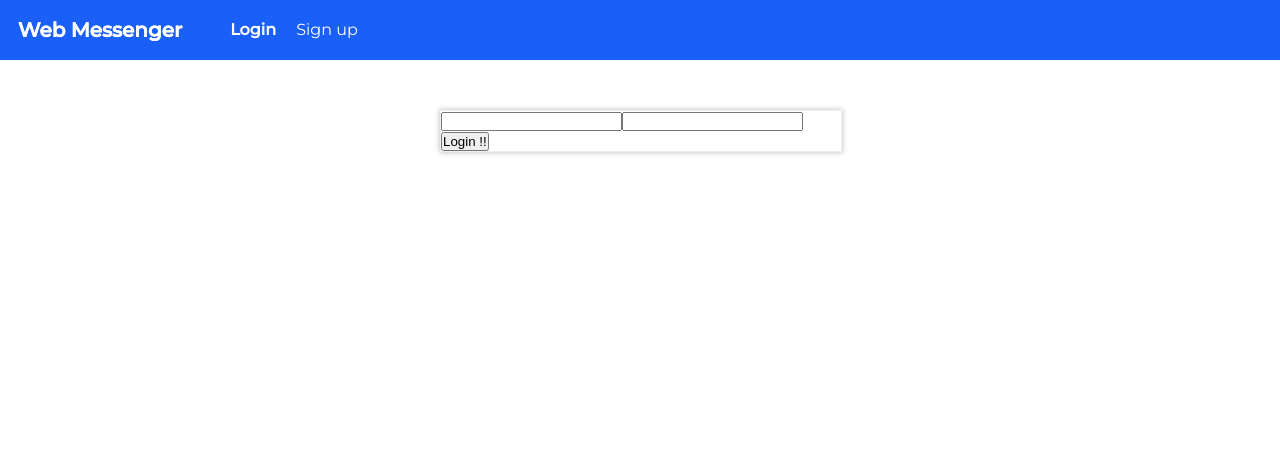
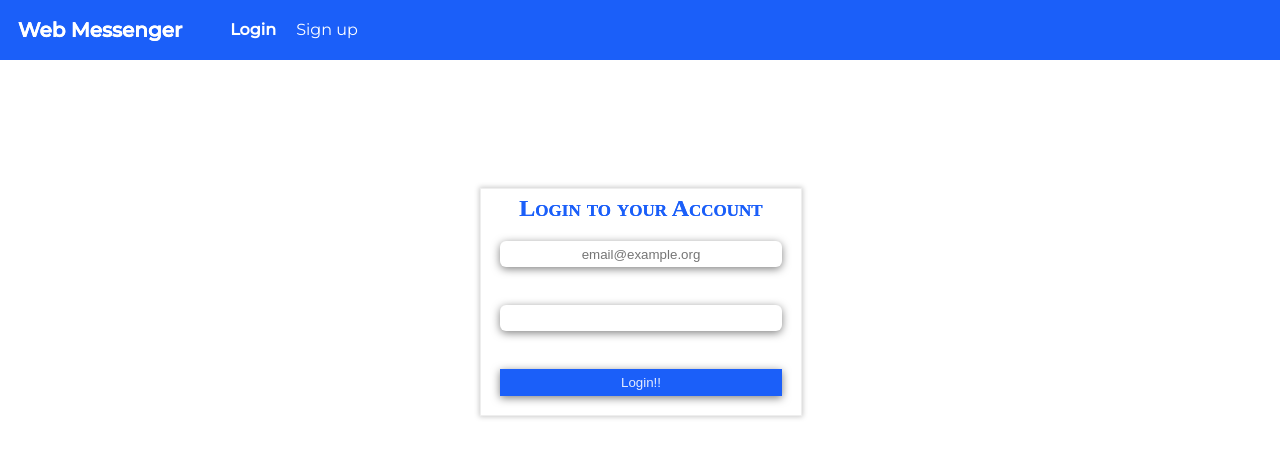
Before and after one commit to joseenrique-dev/chat-react-fc-redux-firebase, a React (Create React App) app: page /login in a window 1280 px wide. Shown: the top 458 px of the page. Built offline with nearby package versions, Linux system fonts and the light colour scheme.

Commit message:
added styles in login and register.

```diff
--- a/src/containers/LoginPage/index.js
+++ b/src/containers/LoginPage/index.js
@@ -45,12 +45,18 @@ const LoginPage = (props) => {
   return(
     <Layout>
       <div className="loginContainer">
+
         <Card>
+        <h2 className="title-auth">Login to your Account</h2>
           <form onSubmit={userLogin} autoComplete="on">
-            <input type="text" value={email} onChange={e => setEmail(e.target.value)}/>
-            <input type="password" value={password} onChange={e => setPassword(e.target.value)}/>
-            <div>
-              <button type="submit">Login !!</button>
+            <div className="inp">
+              <input type="text" placeholder="email@example.org" value={email} onChange={e => setEmail(e.target.value)}/>
+            </div>
+            <div className="inp">
+              <input type="password" value={password} onChange={e => setPassword(e.target.value)}/>
+            </div>
+            <div className="inp">
+              <button type="submit">Login!!</button>
             </div>
           </form>
         </Card>
--- a/src/containers/LoginPage/style.css
+++ b/src/containers/LoginPage/style.css
@@ -1,6 +1,42 @@
 .loginContainer,
 .registerContainer{
-    width: 400px;
+    /* width: 400px; */
     position: relative;
-    margin: 50px auto;
+    /* margin: 50px auto; */
+    width: 25%;
+    margin: 10% auto;
 }
+.inp{
+    display: flex;
+    justify-content: center;
+    padding: 19px;
+}
+
+.title-auth{
+    color: #1b5ff9;
+    text-shadow: 0 0;
+    text-align: center;
+    padding-top: 6px;
+    font-family: cursive;
+    font-variant: petite-caps;
+}
+
+input{
+    width: 100%;
+    border: none;
+    background-color: white;
+    box-shadow: 0 0 0 0 rgba();
+    box-shadow: 0 2px 9px 0 rgb(0 0 0 / 50%);
+    height: 26px;
+    border-radius: 6px;
+    text-align: center;
+}
+
+button{
+    width: 100%;
+    height: 27px;
+    background-color: #1b5ff9;
+    border: none;
+    box-shadow: 0 2px 9px 0 rgb(0 0 0 / 50%);
+    color: #ffffffe0;
+}
--- a/src/containers/RegisterPage/index.js
+++ b/src/containers/RegisterPage/index.js
@@ -41,12 +41,21 @@ const RegisterPage = (props) => {
     <Layout>
       <div className="registerContainer">
         <Card>
+          <h2 className="title-auth">Create your Account</h2>
           <form onSubmit={ onRegister } >
+            <div className="inp">
               <input type="text" placeholder="First Name" value={firstName} onChange={e => setFirstName(e.target.value)}/>
+            </div>
+            <div className="inp">
               <input type="text" placeholder="Last Name" value={lastName} onChange={e => setLastName(e.target.value)}/>
+            </div>
+            <div className="inp">
               <input type="text" placeholder="Email" value={email} onChange={e => setEmail(e.target.value)}/>
+            </div>
+            <div className="inp">
               <input type="password" placeholder="Password" value={password} onChange={e => setPassword(e.target.value)}/>
-          <div>
+            </div>
+            <div className="inp">
               <button>Register !!</button>
             </div>
           </form>
```
Lines whose indentation alone changed are shown as unchanged.
